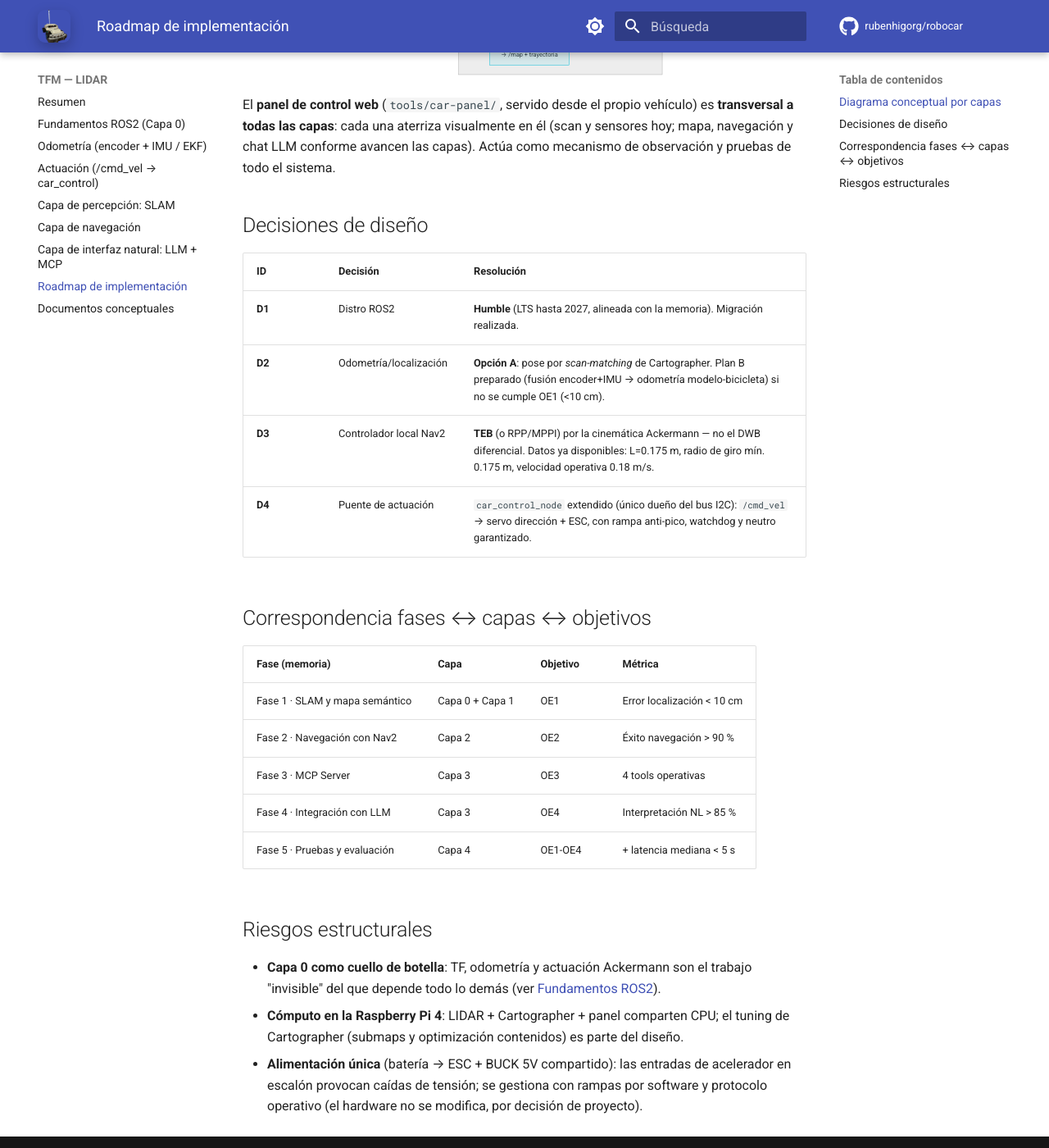
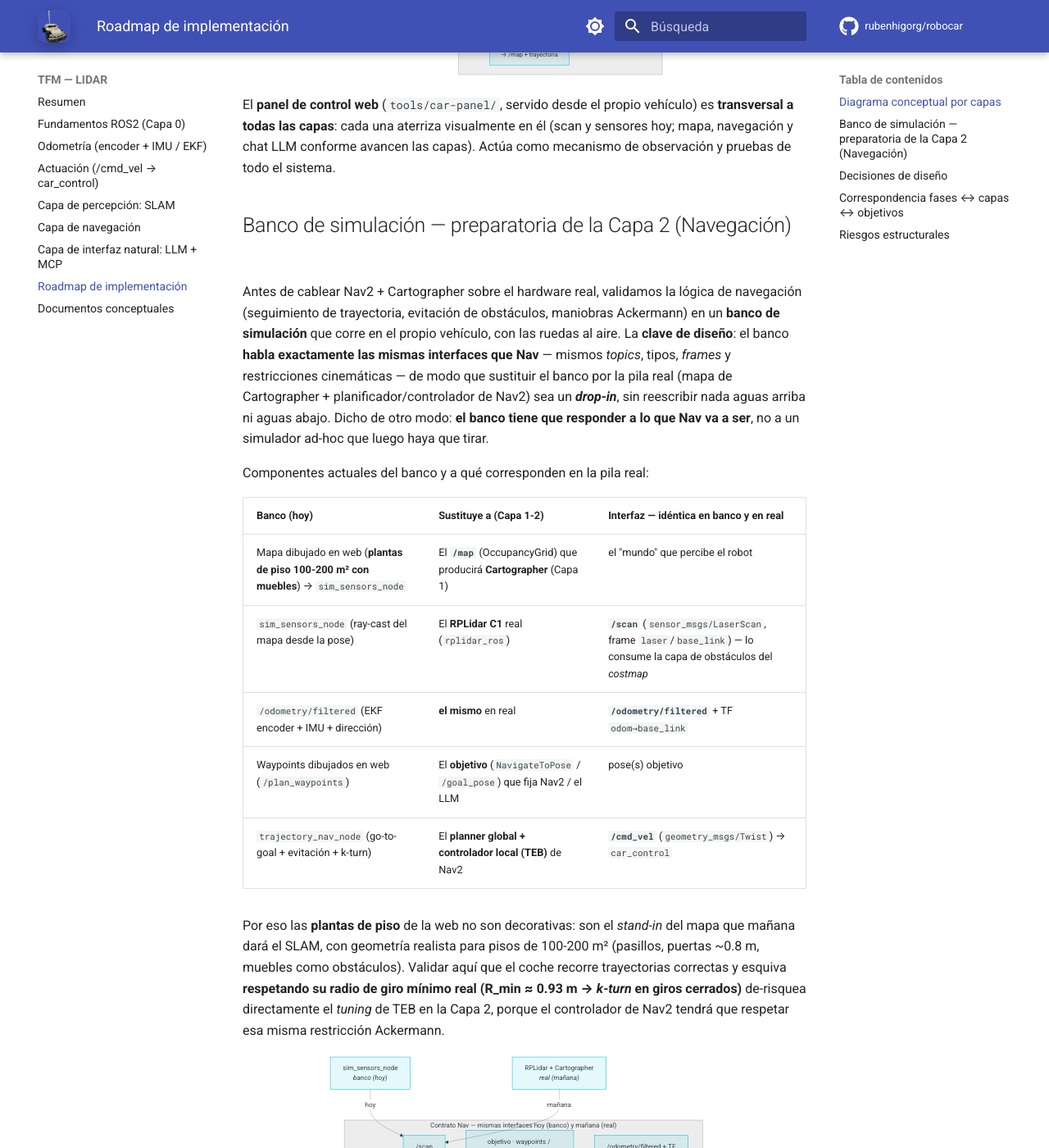
Before and after one commit to rubenhigorg/robocar, an MkDocs documentation site: the page built from docs/tfm/roadmap.md, in a window 1280 px wide and 1400 px high, scrolled down 1189 px. Shown: the whole window at 82% size. Built offline with MkDocs 1.6.1 and Material for MkDocs 9.7.7, drawn with Linux system fonts in a browser that asks for light colours; comment, search, counter and statistics services are not loaded; some of the changed text lies outside the part shown.

Commit message:
docs(roadmap): banco de simulacion como preparatoria de Capa 2 (Nav2) + corrige cinematica D3
El banco (plantas web + sim_sensors + trajectory_nav) debe hablar las mismas interfaces que Nav (scan, odometry, cmd_vel, TF) para ser un drop-in de Nav2. Anade seccion con tabla de correspondencia banco<->Nav real, diagrama del contrato de interfaces y checklist de convergencia (publicar /map OccupancyGrid, NavigateToPose, arbol TF). Corrige D3: R_min medido ~0.93m (no 0.175), vel min ~0.3 m/s, reversa+k-turn disponibles.

Co-Authored-By: Claude Opus 4.8 (1M context) <noreply@anthropic.com>

````diff
--- a/docs/tfm/roadmap.md
+++ b/docs/tfm/roadmap.md
@@ -67,13 +67,77 @@ El **panel de control web** (`tools/car-panel/`, servido desde el propio vehícu
 mapa, navegación y chat LLM conforme avancen las capas). Actúa como mecanismo de observación
 y pruebas de todo el sistema.
 
+## Banco de simulación — preparatoria de la Capa 2 (Navegación)
+
+Antes de cablear Nav2 + Cartographer sobre el hardware real, validamos la lógica de navegación
+(seguimiento de trayectoria, evitación de obstáculos, maniobras Ackermann) en un **banco de
+simulación** que corre en el propio vehículo, con las ruedas al aire. La **clave de diseño**:
+el banco **habla exactamente las mismas interfaces que Nav** — mismos *topics*, tipos, *frames*
+y restricciones cinemáticas — de modo que sustituir el banco por la pila real (mapa de
+Cartographer + planificador/controlador de Nav2) sea un **_drop-in_**, sin reescribir nada
+aguas arriba ni aguas abajo. Dicho de otro modo: **el banco tiene que responder a lo que Nav
+va a ser**, no a un simulador ad-hoc que luego haya que tirar.
+
+Componentes actuales del banco y a qué corresponden en la pila real:
+
+| Banco (hoy) | Sustituye a (Capa 1-2) | Interfaz — **idéntica** en banco y en real |
+|---|---|---|
+| Mapa dibujado en web (**plantas de piso 100-200 m² con muebles**) → `sim_sensors_node` | El **`/map`** (OccupancyGrid) que producirá **Cartographer** (Capa 1) | el "mundo" que percibe el robot |
+| `sim_sensors_node` (ray-cast del mapa desde la pose) | El **RPLidar C1** real (`rplidar_ros`) | **`/scan`** (`sensor_msgs/LaserScan`, frame `laser`/`base_link`) — lo consume la capa de obstáculos del *costmap* |
+| `/odometry/filtered` (EKF encoder + IMU + dirección) | **el mismo** en real | **`/odometry/filtered`** + TF `odom→base_link` |
+| Waypoints dibujados en web (`/plan_waypoints`) | El **objetivo** (`NavigateToPose` / `/goal_pose`) que fija Nav2 / el LLM | pose(s) objetivo |
+| `trajectory_nav_node` (go-to-goal + evitación + k-turn) | El **planner global + controlador local (TEB)** de Nav2 | **`/cmd_vel`** (`geometry_msgs/Twist`) → `car_control` |
+
+Por eso las **plantas de piso** de la web no son decorativas: son el *stand-in* del mapa que
+mañana dará el SLAM, con geometría realista para pisos de 100-200 m² (pasillos, puertas ~0.8 m,
+muebles como obstáculos). Validar aquí que el coche recorre trayectorias correctas y esquiva
+**respetando su radio de giro mínimo real (R_min ≈ 0.93 m → _k-turn_ en giros cerrados)**
+de-risquea directamente el *tuning* de TEB en la Capa 2, porque el controlador de Nav2 tendrá
+que respetar esa misma restricción Ackermann.
+
+```mermaid
+flowchart TB
+    subgraph IFACE["Contrato Nav — mismas interfaces hoy (banco) y mañana (real)"]
+      direction LR
+      scanT["/scan"]
+      odomT["/odometry/filtered + TF"]
+      goalT["objetivo · waypoints / NavigateToPose"]
+      cmdT["/cmd_vel"]
+    end
+
+    ss["sim_sensors_node<br/><i>banco (hoy)</i>"] -.->|hoy| scanT
+    lidar["RPLidar + Cartographer<br/><i>real (mañana)</i>"] -.->|mañana| scanT
+
+    scanT --> tn & nav2
+    goalT --> tn & nav2
+    odomT --> tn & nav2
+
+    tn["trajectory_nav_node<br/><i>banco (hoy)</i>"] -.->|hoy| cmdT
+    nav2["Nav2 · planner + TEB<br/><i>real (mañana)</i>"] -.->|mañana| cmdT
+
+    cmdT --> cc["car_control → hardware"]
+```
+
+**Para que el banco sea un _drop-in_ fiel de Nav (convergencia pendiente):**
+
+1. Publicar el mapa dibujado también como **`/map` (`nav_msgs/OccupancyGrid`)** — hoy viaja como
+   segmentos (`/sim_map`) que `sim_sensors` ray-castea; añadir la rejilla de ocupación permite
+   alimentar la **capa estática del _costmap_** de Nav2 con el mismo mapa de banco.
+2. Exponer el objetivo como **`NavigateToPose` / `/goal_pose`** (además de `/plan_waypoints`),
+   que es lo que emitirá el MCP/LLM de la Capa 3.
+3. Cerrar el **árbol TF** que espera Nav2: `map→odom` (lo dará AMCL/SLAM; en banco, identidad o
+   desde `/set_pose`), `odom→base_link` (odometría) y `base_link→laser`.
+4. Con esas tres piezas, el `trajectory_nav_node` se **sustituye por Nav2** (BT Navigator +
+   planner + TEB) **sin tocar** ni la web, ni `sim_sensors`, ni `car_control`. Ese es el criterio
+   de "banco bien hecho".
+
 ## Decisiones de diseño
 
 | ID | Decisión | Resolución |
 |---|---|---|
 | **D1** | Distro ROS2 | **Humble** (LTS hasta 2027, alineada con la memoria). Migración realizada. |
-| **D2** | Odometría/localización | **Opción A**: pose por *scan-matching* de Cartographer. Plan B preparado (fusión encoder+IMU → odometría modelo-bicicleta) si no se cumple OE1 (<10 cm). |
-| **D3** | Controlador local Nav2 | **TEB** (o RPP/MPPI) por la cinemática Ackermann — no el DWB diferencial. Datos ya disponibles: L=0.175 m, radio de giro mín. 0.175 m, velocidad operativa 0.18 m/s. |
+| **D2** | Odometría/localización | **Opción A**: pose por *scan-matching* de Cartographer. Plan B (fusión encoder+IMU+dirección → odometría modelo-bicicleta) **implementado y validado** en Capa 0 (~±1.5 % / ~2 cm a 30 Hz), disponible si no se cumple OE1 (<10 cm) y como base para el banco. |
+| **D3** | Controlador local Nav2 | **TEB** (o RPP/MPPI) por la cinemática Ackermann — no el DWB diferencial. Datos **medidos**: L=0.175 m, **radio de giro mín. R_min ≈ 0.93 m** (tan_max=0.188, ~10.6° de rueda a tope), velocidad mínima conducible **~0.3 m/s** (el ESC/BLHeli no hace *crawl* fino). **Marcha atrás disponible** (con pausa en neutro) → **maniobras en 3 puntos (k-turn)** para giros por debajo de R_min. TEB deberá respetar esta misma restricción y, idealmente, permitir reversa. |
 | **D4** | Puente de actuación | `car_control_node` extendido (único dueño del bus I2C): `/cmd_vel` → servo dirección + ESC, con rampa anti-pico, watchdog y neutro garantizado. |
 
 ## Correspondencia fases ↔ capas ↔ objetivos
@@ -86,12 +150,22 @@ y pruebas de todo el sistema.
 | Fase 4 · Integración con LLM | Capa 3 | OE4 | Interpretación NL > 85 % |
 | Fase 5 · Pruebas y evaluación | Capa 4 | OE1-OE4 | + latencia mediana < 5 s |
 
+> **Trabajo actual** (banco de simulación con plantas de piso + `trajectory_nav`) es
+> **preparatoria de la Fase 2 / Capa 2**: valida el seguimiento de trayectoria y la evitación
+> contra las **mismas interfaces** que consumirá Nav2 (ver sección *Banco de simulación*). La
+> Capa 0 (odometría, actuación, TF) ya está validada y es la base sobre la que se monta.
+
 ## Riesgos estructurales
 
 - **Capa 0 como cuello de botella**: TF, odometría y actuación Ackermann son el trabajo
   "invisible" del que depende todo lo demás (ver [Fundamentos ROS2](fundamentos.md)).
+  *Estado:* odometría y actuación **validadas**; queda cerrar el árbol TF completo para Nav2.
 - **Cómputo en la Raspberry Pi 4**: LIDAR + Cartographer + panel comparten CPU; el tuning
   de Cartographer (submaps y optimización contenidos) es parte del diseño.
 - **Alimentación única** (batería → ESC + BUCK 5V compartido): las entradas de acelerador
   en escalón provocan caídas de tensión; se gestiona con rampas por software y protocolo
   operativo (el hardware no se modifica, por decisión de proyecto).
+- **Fidelidad del banco**: el banco simulado sólo es útil si mantiene el **contrato de
+  interfaces** con Nav2 (topics/tipos/frames/cinemática). Cualquier atajo que rompa ese
+  contrato (p. ej. lógica de control que no salga por `/cmd_vel`, o sensores que no salgan por
+  `/scan`) invalida la preparación. Ver checklist de convergencia arriba.
````
